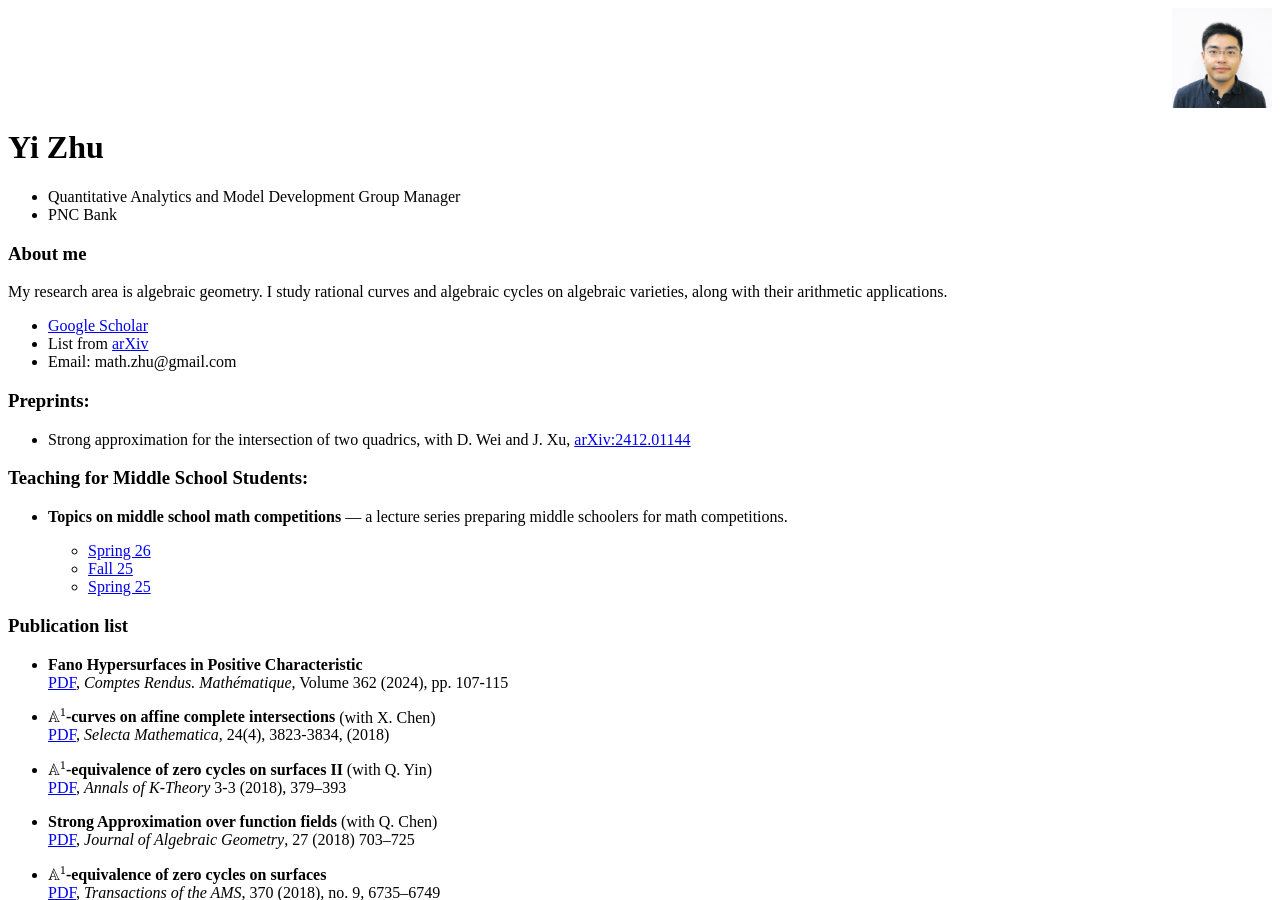
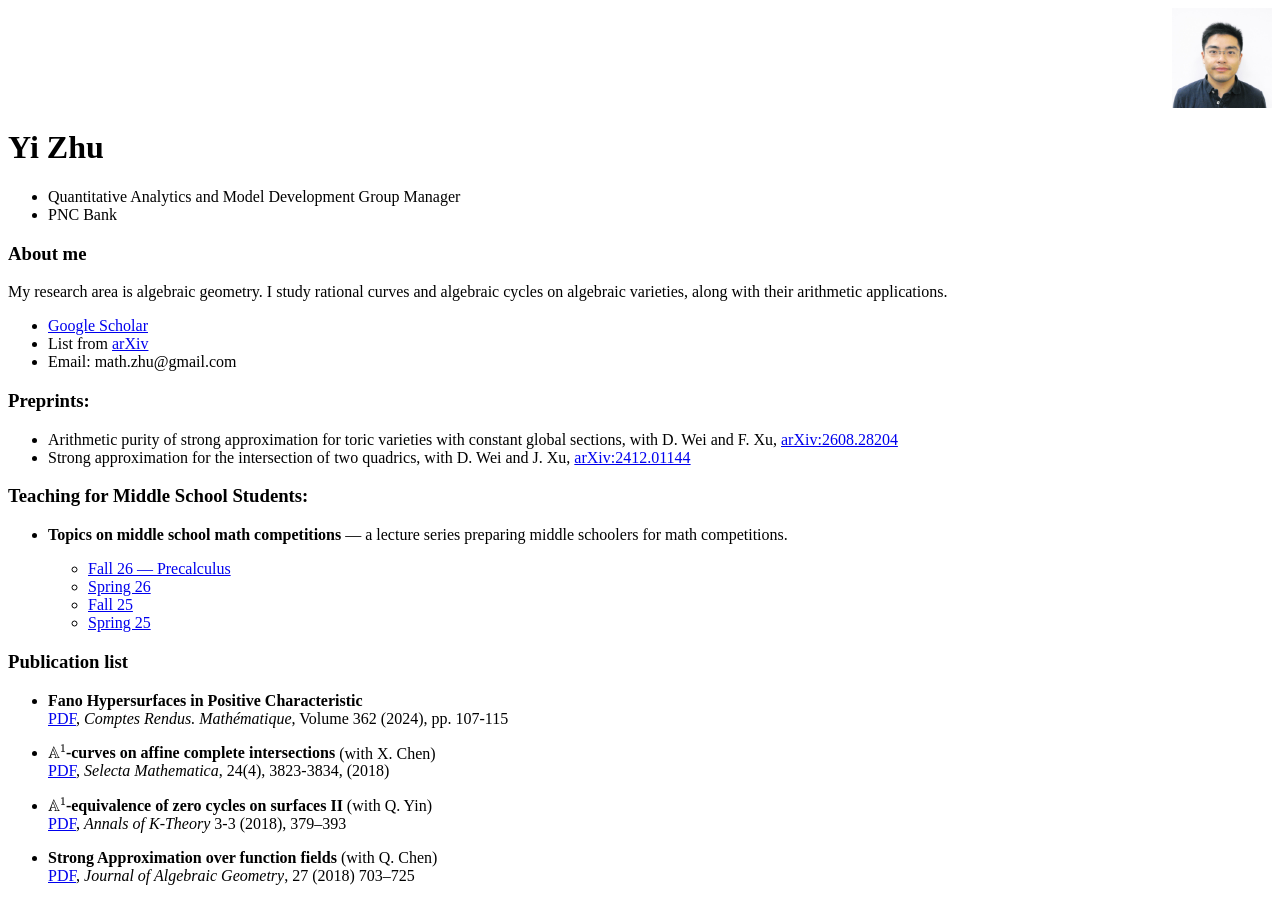
Before and after one commit to math-zhu/math-zhu.github.io, a Jekyll site: the page built from index.md, in a window 1280 px wide and 900 px high. Built offline with Jekyll 4.4.1, drawn with Linux system fonts in a browser that asks for light colours; formulas are drawn with MathJax 3.

```diff
--- a/index.md
+++ b/index.md
@@ -21,12 +21,14 @@ title: Yi Zhu's personal page
 
 ### Preprints:
 
+* Arithmetic purity of strong approximation for toric varieties with constant global sections, with D. Wei and F. Xu, [arXiv:2608.28204](https://arxiv.org/abs/2608.28204)
 * Strong approximation for the intersection of two quadrics, with D. Wei and J. Xu, [arXiv:2412.01144](https://arxiv.org/abs/2412.01144)
 
 ### Teaching for Middle School Students:
 
 * **Topics on middle school math competitions** — a lecture series preparing middle schoolers for math competitions.
 
+  * [Fall 26 — Precalculus](https://github.com/math-zhu/F26_precalculus)
   * [Spring 26](https://github.com/math-zhu/S26_Geometry)
   * [Fall 25](https://github.com/math-zhu/F25_middle_school_math_competitions)
   * [Spring 25](https://github.com/math-zhu/middle_school_math_competitions)
```
Also changed, not shown: teaching/index.md (+1 -0 lines).
